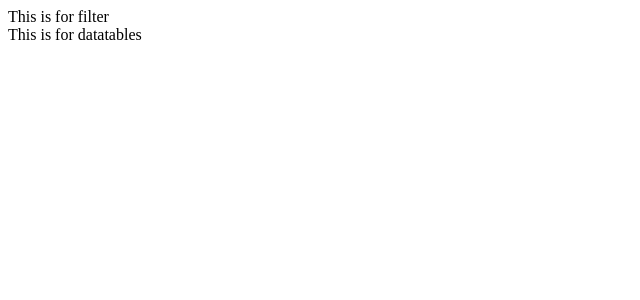
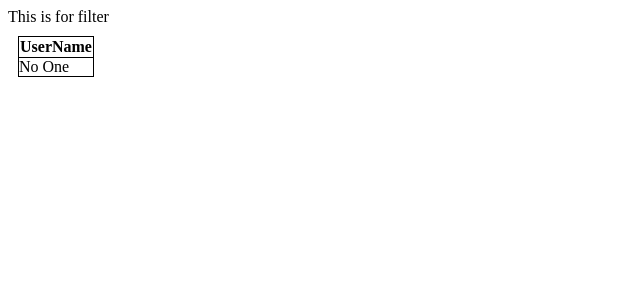
Before and after one commit to tiana30/form-user-app, a React (Create React App) app: page / in a window 1280 px wide. Shown: the top 300 px of the page, without its empty margins (0-640 px from the left). Built offline with nearby package versions, Linux system fonts and the light colour scheme; no server answers.

Commit message:
create datatable with param

```diff
--- a/src/App.js
+++ b/src/App.js
@@ -1,5 +1,6 @@
 import React, {useState, useEffect} from 'react';
 import './App.css';
+import Datatable from './datatable';
 
 export default function App() {
   const [data, setData] = useState([]);
@@ -24,7 +25,7 @@ export default function App() {
   return (
     <div>
     <div>This is for filter</div>
-    <div>This is for datatables</div>
+    <Datatable data = {data} />
 
     </div>
   );
--- /dev/null
+++ b/src/datatable/index.jsx
@@ -0,0 +1,20 @@
+import React from "react";
+
+export default function Datatable({ data }) {
+    var tableStyle = {
+        "border-collapse": "collapse",
+        "padding": "5px",
+        "margin": "10px",
+        "border": "1px solid black"
+     };
+    return <table cellPadding={1} cellSpacing={1} style={tableStyle}>
+        <thead style={tableStyle}>
+            <tr>
+            <th>UserName</th>
+            </tr>
+        </thead>
+        <tbody style={tableStyle}>
+            <tr>No One</tr>
+        </tbody>
+    </table>
+}
```
